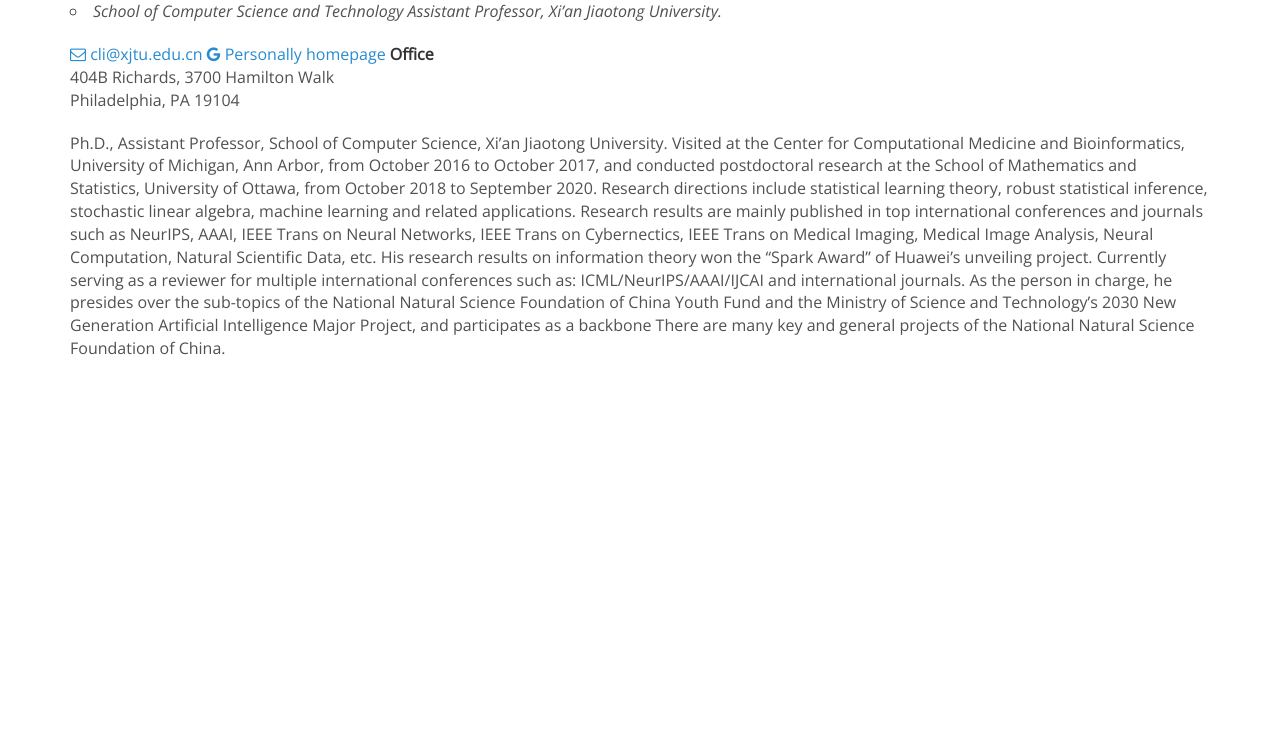
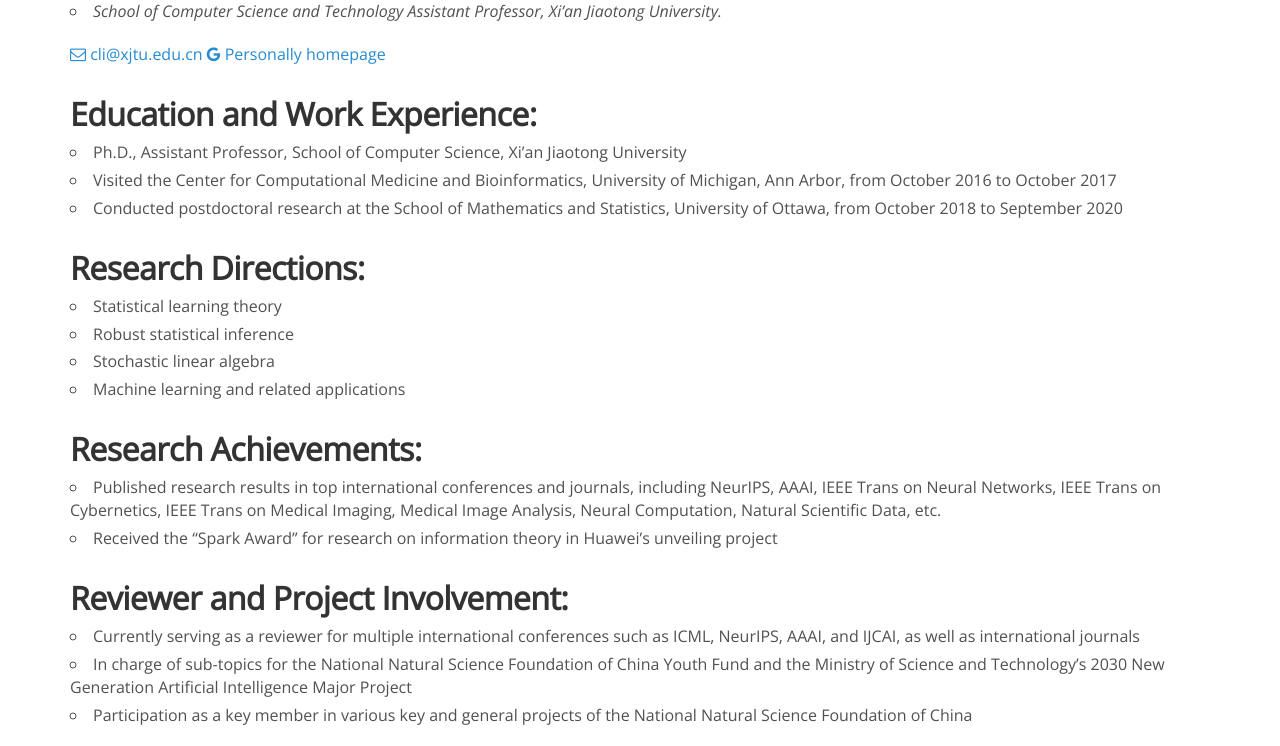
Before and after one commit to chenligroup/chenligroup.github.io, a Jekyll site: the page built from _people/Tieliang_Gong.md, in a window 1280 px wide and 1133 px high. Shown: the part 387-1133 px from the top of the window. Built offline with Jekyll 4.4.1, drawn with Linux system fonts in a browser that asks for light colours; nearby versions of some CDN libraries; comment, search, counter and statistics services are not loaded.

Commit message:
update people

```diff
--- a/_people/Tieliang_Gong.md
+++ b/_people/Tieliang_Gong.md
@@ -11,8 +11,27 @@
 <!--<i class="fa fa-envelope-o"></i> `cli@xjtu.edu.cn`-->
 <a href="cli@xjtu.edu.cn"><i class="fa fa-envelope-o"></i> cli@xjtu.edu.cn</a>
 [<i class="fa fa-google"></i> Personally homepage](https://gong-tl.github.io/)
-**Office**<br>
-404B Richards, 3700 Hamilton Walk <br>
-Philadelphia, PA 19104
 
-Ph.D., Assistant Professor, School of Computer Science, Xi'an Jiaotong University. Visited at the Center for Computational Medicine and Bioinformatics, University of Michigan, Ann Arbor, from October 2016 to October 2017, and conducted postdoctoral research at the School of Mathematics and Statistics, University of Ottawa, from October 2018 to September 2020. Research directions include statistical learning theory, robust statistical inference, stochastic linear algebra, machine learning and related applications. Research results are mainly published in top international conferences and journals such as NeurIPS, AAAI, IEEE Trans on Neural Networks, IEEE Trans on Cybernectics, IEEE Trans on Medical Imaging, Medical Image Analysis, Neural Computation, Natural Scientific Data, etc. His research results on information theory won the "Spark Award" of Huawei's unveiling project. Currently serving as a reviewer for multiple international conferences such as: ICML/NeurIPS/AAAI/IJCAI and international journals. As the person in charge, he presides over the sub-topics of the National Natural Science Foundation of China Youth Fund and the Ministry of Science and Technology’s 2030 New Generation Artificial Intelligence Major Project, and participates as a backbone There are many key and general projects of the National Natural Science Foundation of China.
+## Education and Work Experience:
+
+- Ph.D., Assistant Professor, School of Computer Science, Xi'an Jiaotong University
+- Visited the Center for Computational Medicine and Bioinformatics, University of Michigan, Ann Arbor, from October 2016 to October 2017
+- Conducted postdoctoral research at the School of Mathematics and Statistics, University of Ottawa, from October 2018 to September 2020
+
+## Research Directions:
+
+- Statistical learning theory
+- Robust statistical inference
+- Stochastic linear algebra
+- Machine learning and related applications
+
+## Research Achievements:
+
+- Published research results in top international conferences and journals, including NeurIPS, AAAI, IEEE Trans on Neural Networks, IEEE Trans on Cybernetics, IEEE Trans on Medical Imaging, Medical Image Analysis, Neural Computation, Natural Scientific Data, etc.
+- Received the "Spark Award" for research on information theory in Huawei's unveiling project
+
+## Reviewer and Project Involvement:
+
+- Currently serving as a reviewer for multiple international conferences such as ICML, NeurIPS, AAAI, and IJCAI, as well as international journals
+- In charge of sub-topics for the National Natural Science Foundation of China Youth Fund and the Ministry of Science and Technology's 2030 New Generation Artificial Intelligence Major Project
+- Participation as a key member in various key and general projects of the National Natural Science Foundation of China
```
Also changed, not shown: people.md (+3 -3 lines).
